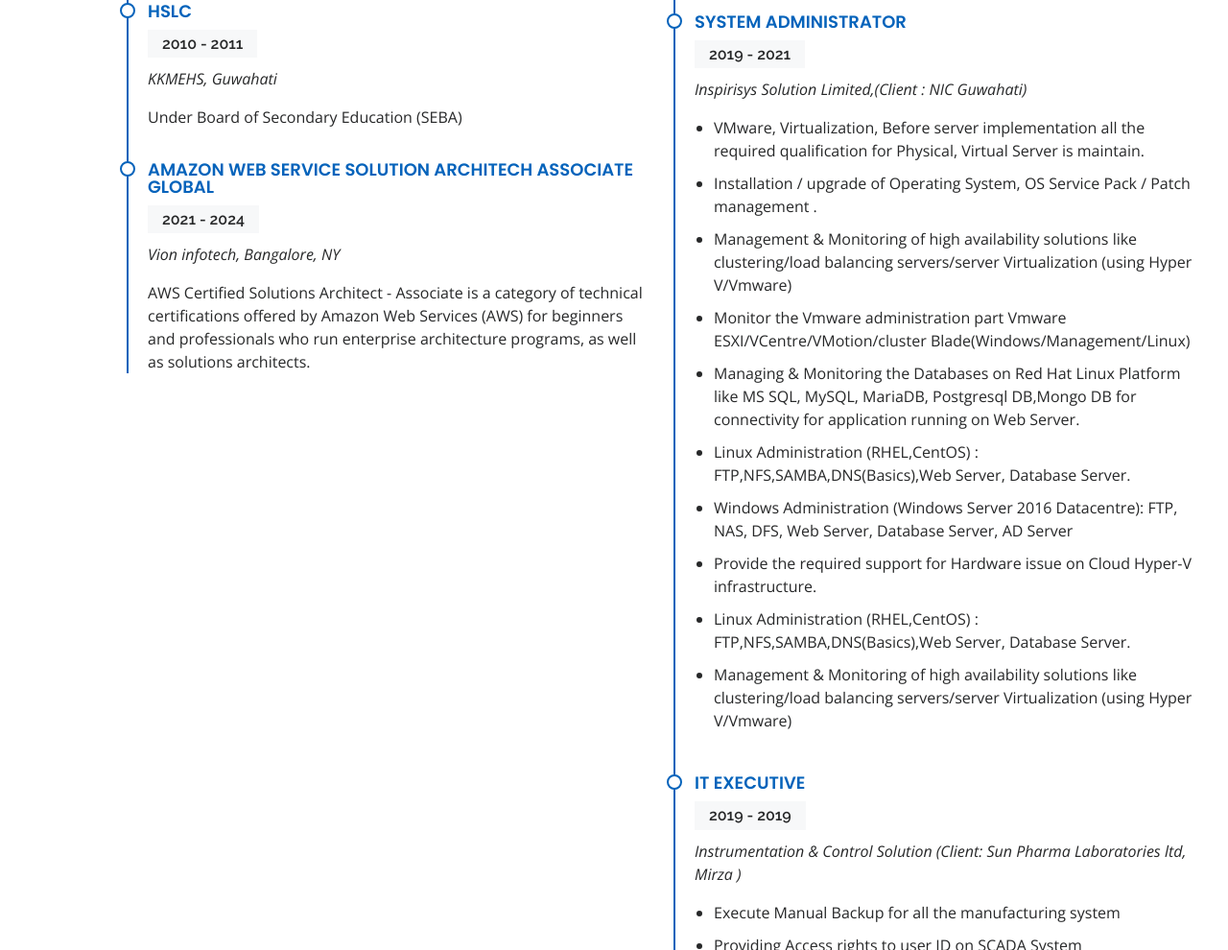
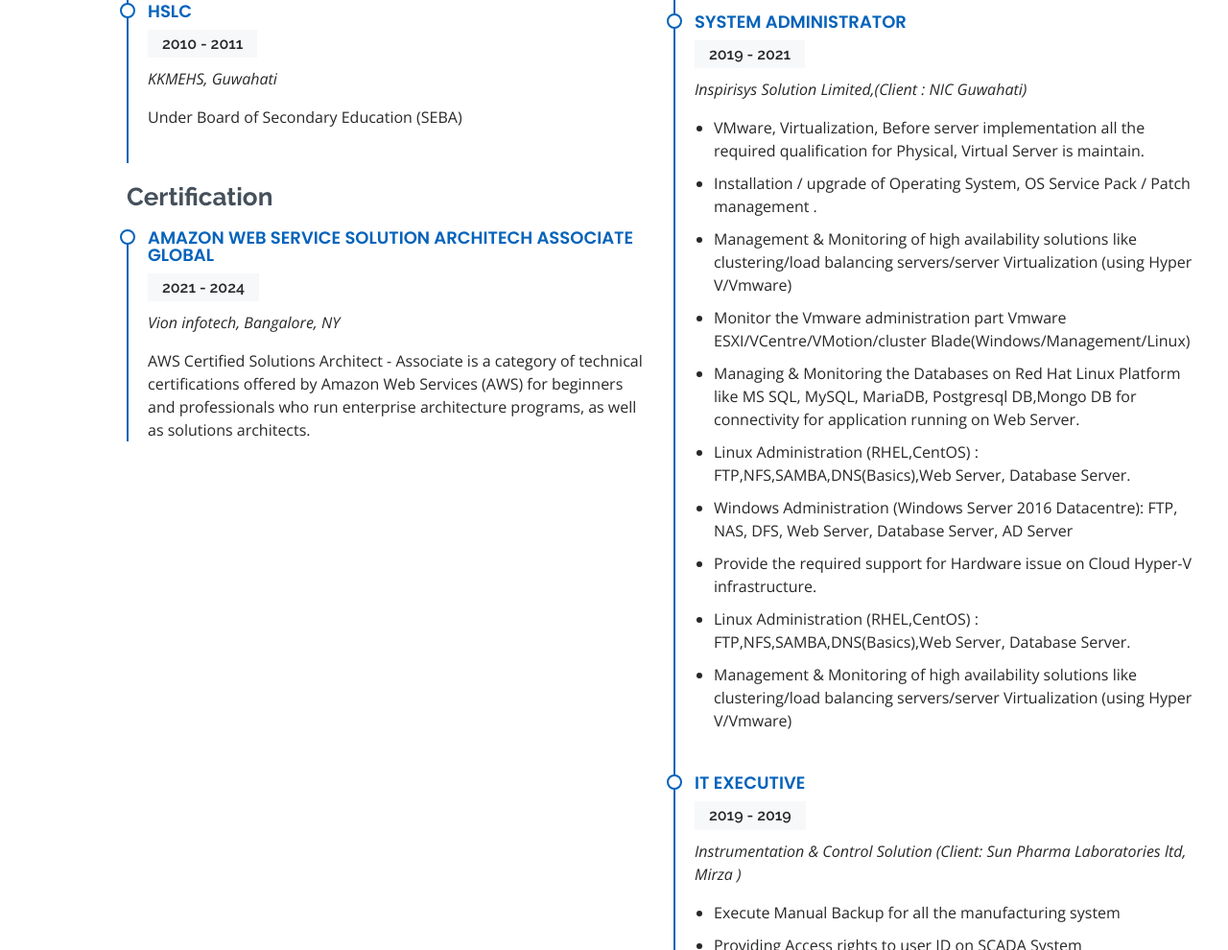
Before and after one commit to imsimanta/imsimanta.github.io, a plain HTML site: page index.html in a window 1280 px wide. Shown: the part 3341-4331 px from the top of the page at 96% size. Drawn offline with nearby package versions, Linux system fonts and the light colour scheme.

Commit message:
sixth changes

```diff
--- a/index.html
+++ b/index.html
@@ -283,6 +283,7 @@
               <p><em>KKMEHS, Guwahati</em></p>
               <p>Under Board of Secondary Education (SEBA)</p>
             </div>
+			<h3 class="resume-title">Certification</h3>
             <div class="resume-item">
               <h4> Amazon Web Service Solution architech Associate Global </h4>
               <h5>2021 - 2024</h5>
```
